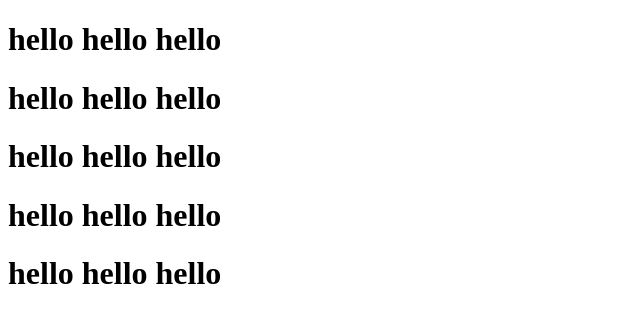
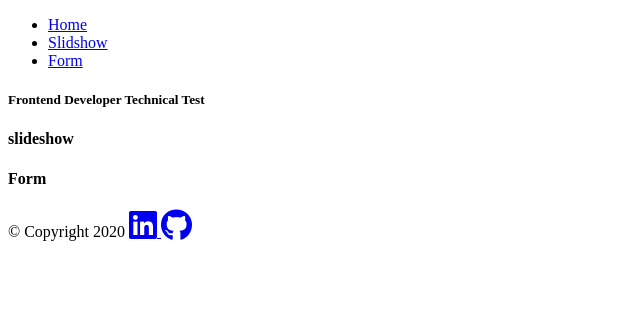
Before and after one commit to Alecsundra/NodeJs_landing_page, a website: page views/index.html in a window 1280 px wide. Shown: the whole page, without its empty margins (0-640 px from the left). Drawn offline with Linux system fonts and the light colour scheme.

Commit message:
Defined the main elements/structure of html page

```diff
--- a/views/index.html
+++ b/views/index.html
@@ -3,13 +3,36 @@
 <head>
     <meta charset="UTF-8">
     <meta name="viewport" content="width=device-width, initial-scale=1.0">
-    <title>helloo</title>
+    <title>Nodejs_landing</title>
 </head>
 <body>
-    <h1>hello hello hello</h1>
-    <h1>hello hello hello</h1>
-    <h1>hello hello hello</h1>
-    <h1>hello hello hello</h1>
-    <h1>hello hello hello</h1>
+        <nav>
+            <ul>
+                <li><a href="#home">Home</a></li>
+                <li><a href="#slideshow">Slidshow</a></li>
+                <li><a href="#form">Form</a></li>
+              </ul>
+        </nav>
+        <header id="home">
+            <h5>Frontend Developer Technical Test</h5>
+        </header>
+        <main>
+            <section id="slideshow">
+              <h4>slideshow</h4>
+            </section>
+            <section id="form">
+                <h4>Form</h4>
+            </section>
+            <footer>
+                &copy; Copyright 2020
+                <a href="https://www.linkedin.com/in/alexandrina-serediuc-a33678195/" target="_blank">
+                    <i class="fab fa-linkedin fa-2x"></i>
+                  </a>
+                <a href="https://github.com/Alecsundra" target="_blank">
+                    <i class="fab fa-github fa-2x"></i>
+                  </a>
+            </footer>
+        </main>
+        <script src='https://kit.fontawesome.com/a076d05399.js'></script>
 </body>
 </html>
```
